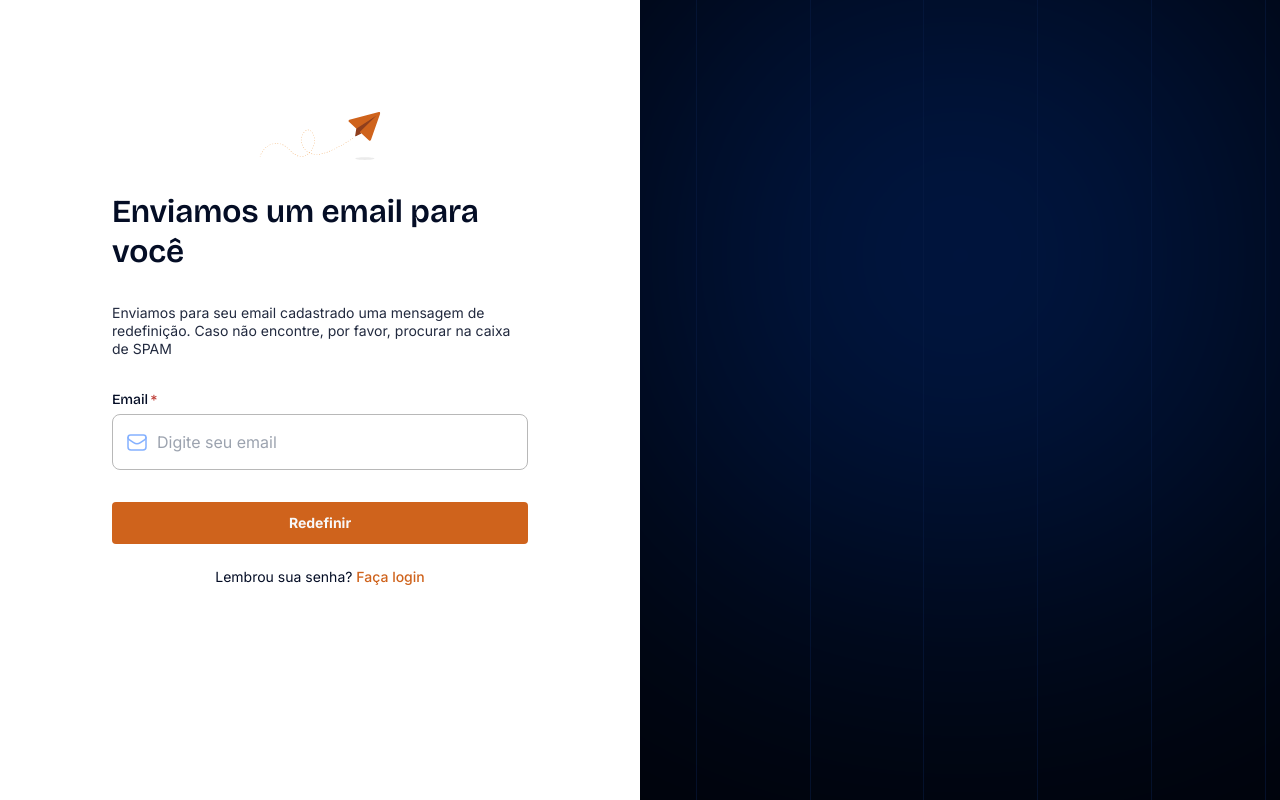
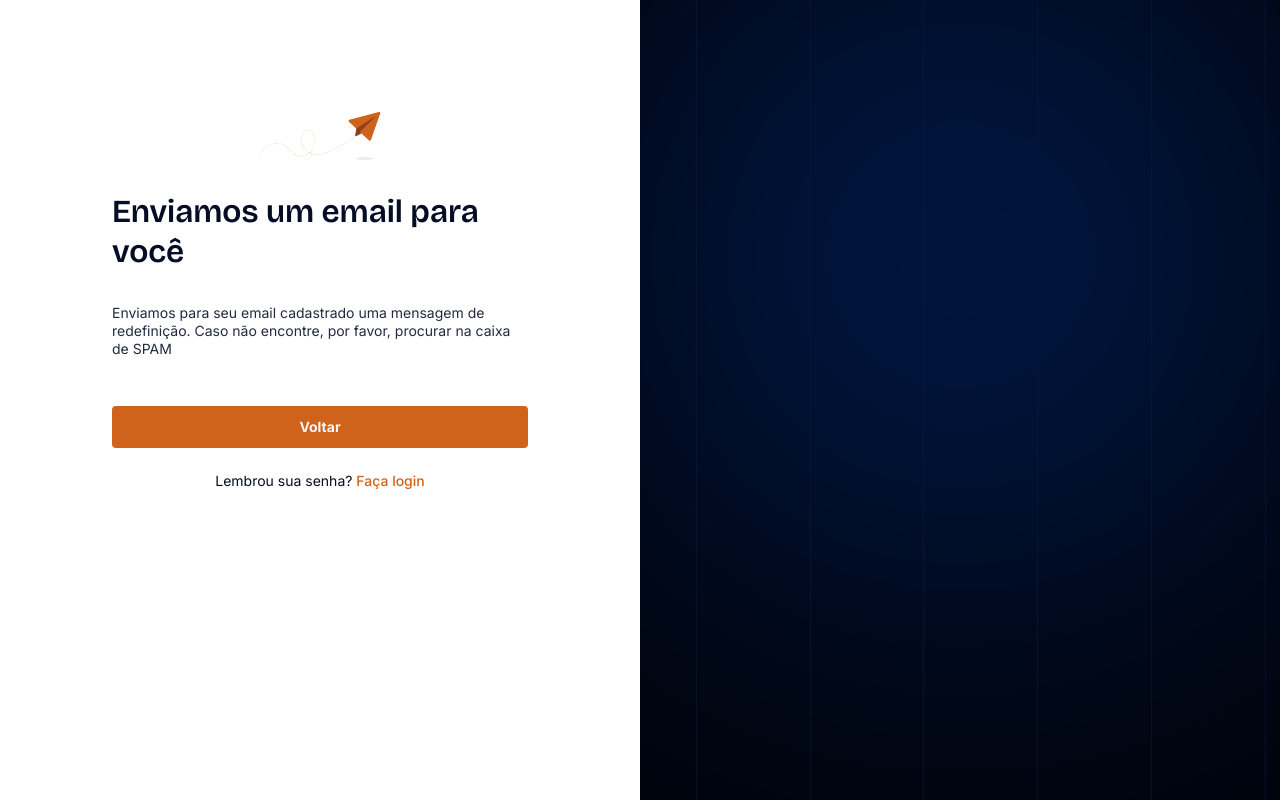
Before and after one commit to Tradyex-BR/upyex-manager, a Vue app: page /email-sent in a window 1280 px wide. Shown: the top 800 px of the page. Built offline with nearby package versions, Linux system fonts and the light colour scheme.

Commit message:
fix: auth layout zindex

```diff
--- a/src/views/EmailSent.vue
+++ b/src/views/EmailSent.vue
@@ -13,21 +13,6 @@
       </div>
 
       <form @submit.prevent="handleSubmit" class="flex flex-col gap-4 w-full">
-        <div class="flex flex-col gap-1 w-full">
-          <label class="flex items-center gap-0.5 text-sm font-medium text-[rgba(4,13,37,1)]">
-            <span class="text-[#040D25] text-[14px] font-medium leading-5">Email</span>
-            <span class="text-[#BE3E37] font-inter text-[14px] leading-5 font-medium">*</span>
-          </label>
-          <div class="h-[56px] flex items-center border gap-2 px-3 py-4 rounded-lg border-solid border-[#B8B8B8]">
-            <div>
-              <div v-html="emailIcon"></div>
-            </div>
-            <input v-model="email" type="email" placeholder="Digite seu email"
-              class="flex-1 bg-transparent outline-none font-inter text-[#222A3F] leading-5" required
-              :disabled="loading" />
-          </div>
-        </div>
-
         <div class="flex flex-col gap-6 w-full max-sm:items-center mt-4">
           <div>
             <button type="submit"
@@ -43,7 +28,7 @@
                 </svg>
                 Enviando...
               </span>
-              <span v-else>Redefinir</span>
+              <span v-else>Voltar</span>
             </button>
           </div>
           <div class="text-center font-inter text-[14px] leading-[18px] text-[#040D25]">
--- a/src/views/ForgotPassword.vue
+++ b/src/views/ForgotPassword.vue
@@ -10,6 +10,16 @@
       </div>
 
       <form @submit.prevent="handleSubmit" class="flex flex-col gap-4 w-full">
+        <div class="flex flex-col gap-1 w-full">
+          <label class="flex items-center gap-0.5 text-sm font-medium text-[rgba(4,13,37,1)]">
+            <span class="text-[#040D25] text-[14px] font-medium leading-5">Tipo de usuário</span>
+            <span class="text-[#BE3E37] font-inter text-[14px] leading-5 font-medium">*</span>
+          </label>
+          <select v-model="role" :disabled="loading"
+            class="h-[56px] px-3 py-4 border border-[#B8B8B8] rounded-lg outline-none bg-white mb-2">
+            <option v-for="r in roles" :key="r" :value="r">{{ r === 'MANAGER' ? 'Manager' : 'Afiliado' }}</option>
+          </select>
+        </div>
         <div class="flex flex-col gap-1 w-full">
           <label class="flex items-center gap-0.5 text-sm font-medium text-[rgba(4,13,37,1)]">
             <span class="text-[#040D25] text-[14px] font-medium leading-5">Email</span>
@@ -93,10 +103,9 @@ const handleSubmit = async () => {
     } else if (role.value === 'AFFILIATE') {
       endpoint = '/affiliate/auth/password/forgot'
     }
-    const res = await fetch(import.meta.env.VITE_API_BASE_URL + endpoint, {
-      method: 'POST',
-      headers: { 'Content-Type': 'application/json' },
-      body: JSON.stringify({ email: email.value.trim() })
+    const url = `${import.meta.env.VITE_API_BASE_URL}${endpoint}?email=${encodeURIComponent(email.value.trim())}`
+    const res = await fetch(url, {
+      method: 'GET'
     })
     const data = await res.json()
     if (!res.ok) {
--- a/src/views/PasswordChanged.vue
+++ b/src/views/PasswordChanged.vue
@@ -1,7 +1,7 @@
 <template>
   <div
     class="max-w-none flex flex-row w-full h-screen bg-[#010309] mx-auto max-md:max-w-[991px] max-md:flex-col max-sm:max-w-screen-sm">
-    <div class="flex flex-col w-6/12 backdrop-blur-lg items-center gap-8 bg-white p-28 left-[section] max-md:w-full">
+    <div class="flex z-50 flex-col w-6/12 backdrop-blur-lg items-center gap-8 bg-white p-28 left-[section] max-md:w-full">
       <svg width="64" height="64" viewBox="0 0 64 64" fill="none" xmlns="http://www.w3.org/2000/svg">
         <path d="M52.1627 19.8508L32.0134 40.0002L21.9414 29.9255" stroke="#01DD56" stroke-width="4"
           stroke-linecap="round" stroke-linejoin="round" />
```
